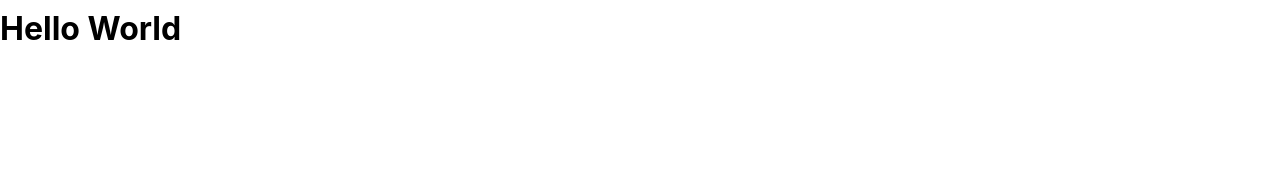
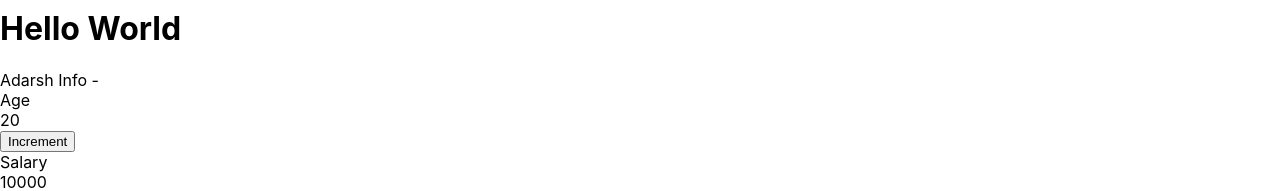
Before and after one commit to adarshkreditbee/react-complete-guide, a React (Create React App) app in the folder react-complete-guide1/: page / in a window 1280 px wide. Shown: the part 667-858 px from the top of the page. Before the commit the page ends 800 px from the top, so only its background shows below. Built offline with nearby package versions, Linux system fonts and the light colour scheme.

Commit message:
practice useMemo and useCallback hooks in the components

```diff
--- /dev/null
+++ b/react-complete-guide1/src/components/Examples/Count.js
@@ -0,0 +1,14 @@
+import React from "react";
+
+const Count = (props) => {
+  console.log(`Count of ${props.title}`);
+
+  return (
+    <>
+      <div>{props.title}</div>
+      <div>{props.value}</div>
+    </>
+  );
+};
+
+export default React.memo(Count);
--- a/react-complete-guide1/src/components/Examples/Foobar.js
+++ b/react-complete-guide1/src/components/Examples/Foobar.js
@@ -1,8 +1,13 @@
-import { useEffect, useRef } from "react";
+import { useCallback, useEffect, useRef, useState } from "react";
+import Title from "./Title";
+import Count from "./Count";
+import Increment from "./Increment";
 
 const Foobar = () => {
   const datalistRef = useRef(null);
   const helloRef = useRef(null);
+  const [age, setAge] = useState(20);
+  const [salary, setSalary] = useState(10000);
   let counter = 1;
 
   const submitHandler = (event) => {
@@ -11,15 +16,23 @@ const Foobar = () => {
     console.log(datalistRef.current.value);
   };
 
-  const headerTextHandler = () => {
+  const headerTextHandler = useCallback(() => {
     counter++;
     helloRef.current.innerText = `Hello world ${counter}!!`;
-  };
+  }, [counter]);
+
+  const incrementAgeHandler = useCallback(() => {
+    setAge(age + 1);
+  }, [age]);
+
+  const incrementSalaryHandler = useCallback(() => {
+    setSalary(salary + 100);
+  }, [salary]);
 
   useEffect(() => {
-    console.log(datalistRef.current.value);
+    // console.log(datalistRef.current.value);
     helloRef.current.addEventListener("click", headerTextHandler);
-  }, []);
+  }, [headerTextHandler]);
 
   return (
     <>
@@ -33,8 +46,14 @@ const Foobar = () => {
         </datalist>
         <button type="submit">Submit</button>
       </form>
+
       <div>
         <h1 ref={helloRef}>Hello World</h1>
+        <Title />
+        <Count title="Age" value={age} />
+        <Increment name="Age" func={incrementAgeHandler} />
+        <Count title="Salary" value={salary} />
+        <Increment name="Salary" func={incrementSalaryHandler} />
       </div>
     </>
   );
--- /dev/null
+++ b/react-complete-guide1/src/components/Examples/Increment.js
@@ -0,0 +1,12 @@
+import React from "react";
+
+const Increment = (props) => {
+  console.log("Increment " + props.name);
+  return (
+    <div>
+      <button onClick={props.func}>Increment</button>
+    </div>
+  );
+};
+
+export default React.memo(Increment);
--- /dev/null
+++ b/react-complete-guide1/src/components/Examples/Title.js
@@ -0,0 +1,8 @@
+import React from "react";
+
+const Title = () => {
+    console.log("Title")
+    return <div>Adarsh Info -</div>
+}
+
+export default React.memo(Title);
```
